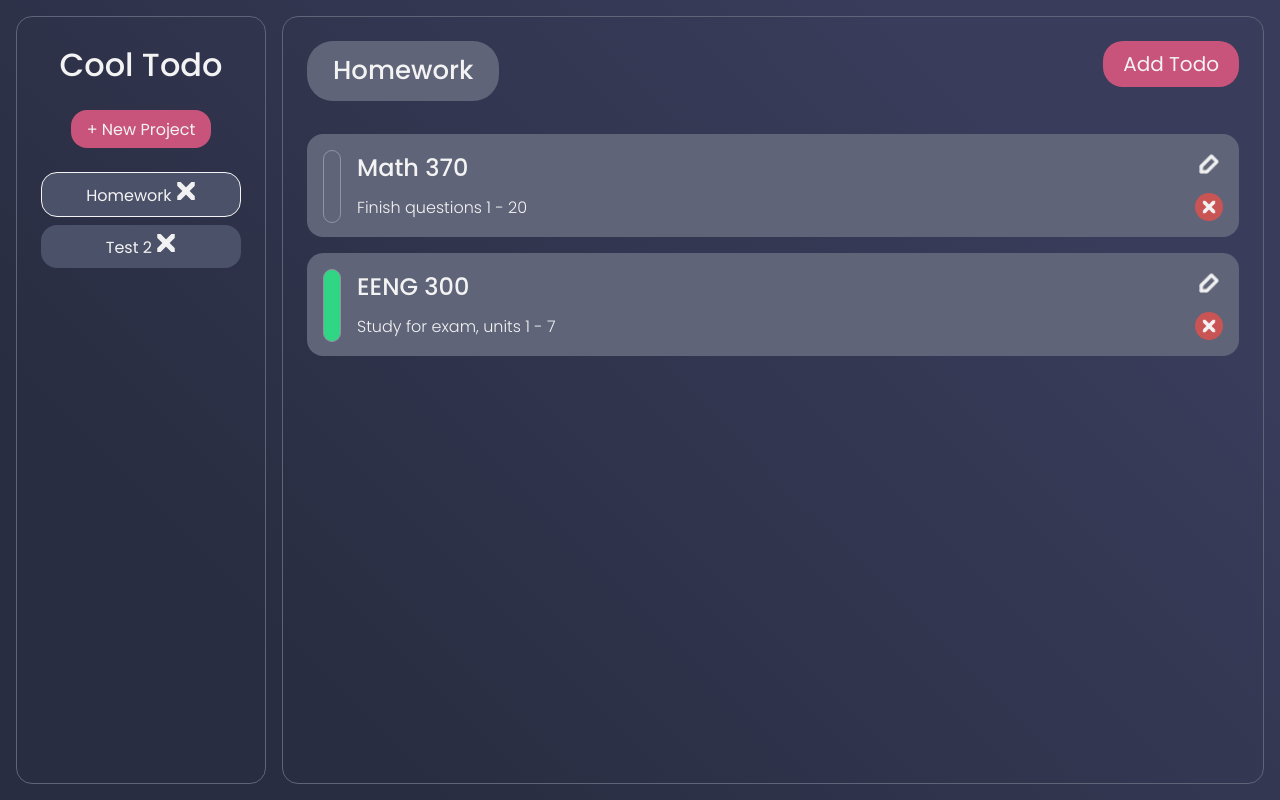
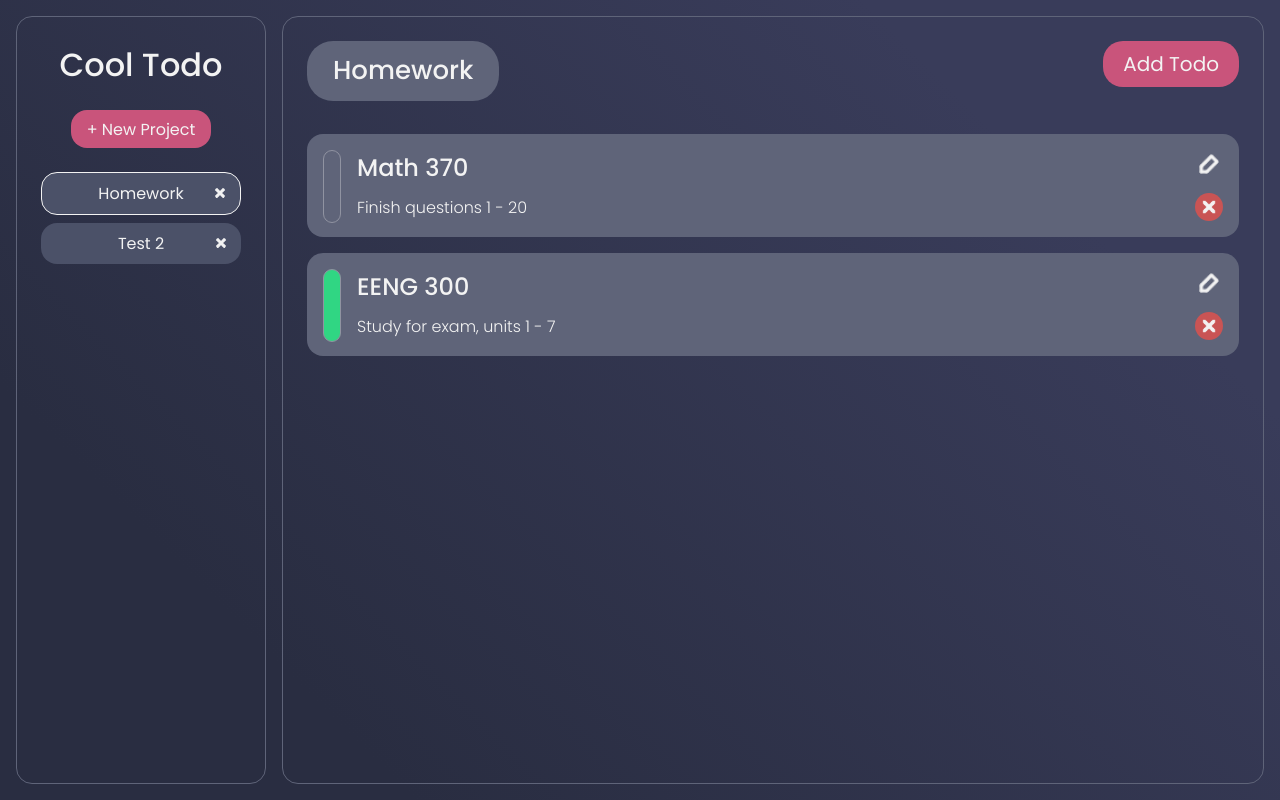
Before and after one commit to John-Jeff/todo-list, a Vue app: page / in a window 1280 px wide. Built offline with nearby package versions, Linux system fonts and the light colour scheme.

Commit message:
Add delete button for each created project

```diff
--- a/src/App.vue
+++ b/src/App.vue
@@ -23,7 +23,7 @@ export default {
 #main-view {
   display: grid;
   gap: 1rem;
-  grid-template-columns: minmax(250px, 1fr) 5fr;
+  grid-template-columns: minmax(250px, 1fr) minmax(500px, 5fr);
   height: 100%;
 }
 
--- a/src/components/project/ProjectList.vue
+++ b/src/components/project/ProjectList.vue
@@ -33,6 +33,7 @@ export default {
 }
 
 .project {
+    position: relative;
     box-sizing: border-box;
     text-align: center;
     background: #4b5168;
@@ -44,6 +45,15 @@ export default {
     cursor: pointer;
 }
 
+.project img {
+    width: 12px;
+    position: absolute;
+    right: 0;
+    padding: 6px;
+    margin-right: .5rem;
+    border-radius: 50%;
+}
+
 .highlighted {
     border: 1px solid #f3f3f3;
 }
```
